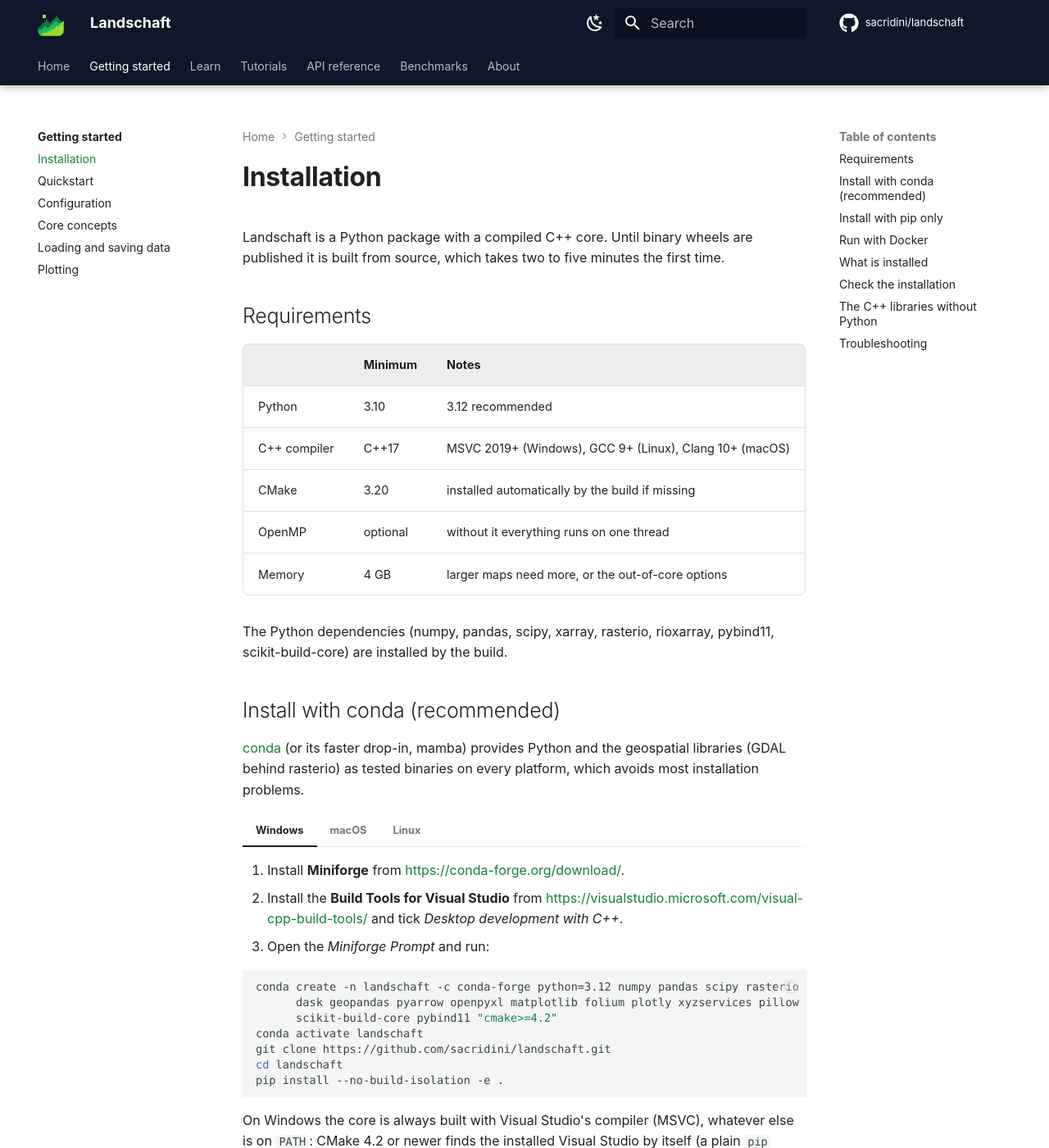
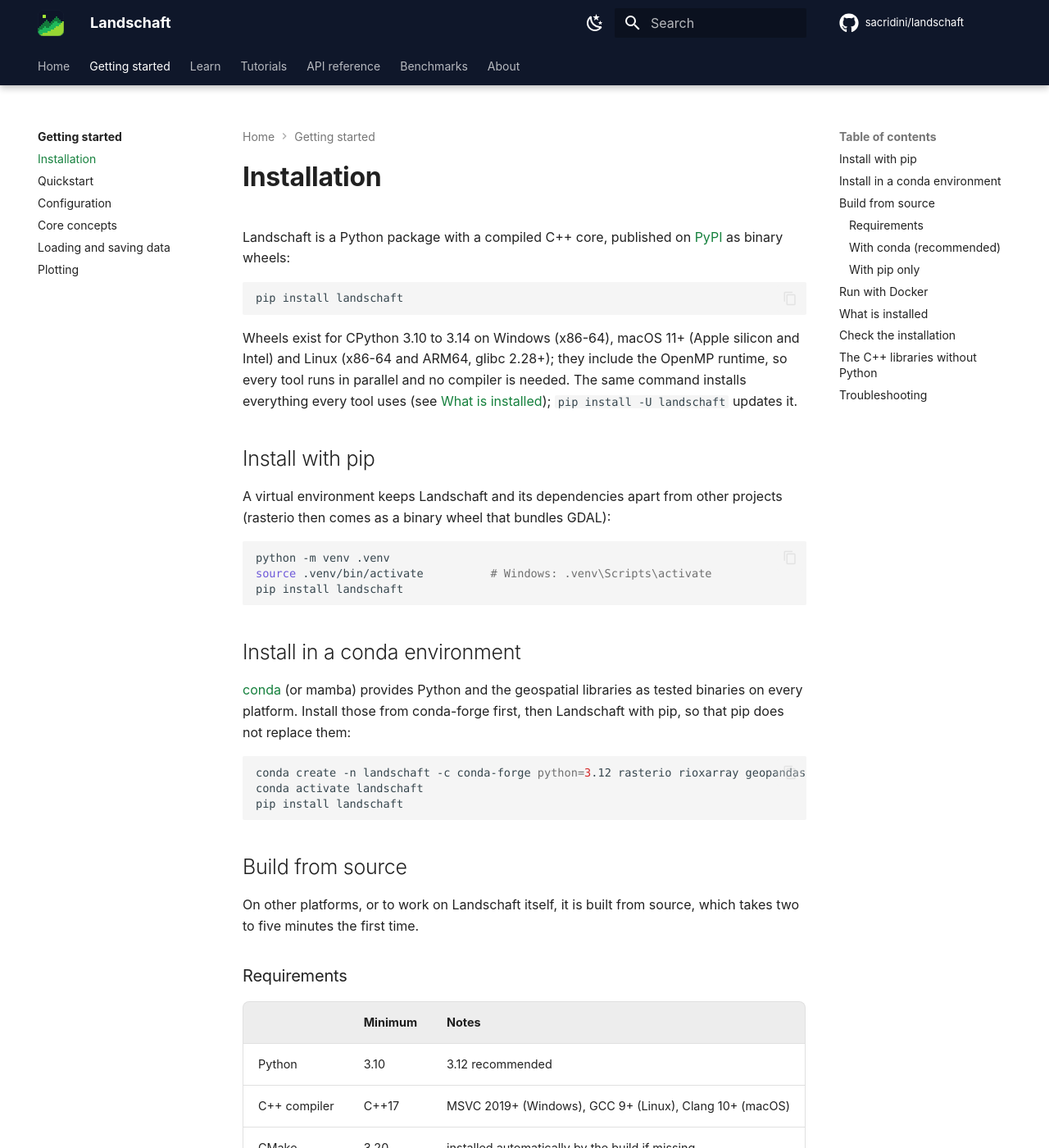
Before and after one commit to sacridini/landschaft, an MkDocs documentation site: the page built from docs/getting-started/installation.md, in a window 1280 px wide and 1400 px high. Shown: the whole window at 82% size. Built offline with MkDocs 1.6.1 and Material for MkDocs 9.7.7, drawn with Linux system fonts in a browser that asks for light colours; comment, search, counter and statistics services are not loaded; some of the changed text lies outside the part shown.

Commit message:
ci: automatic releases to PyPI and the website on GitHub Pages
release.yml: a pushed pyproject.toml version without a tag builds and tests the wheels (one job per platform
and Python), publishes them and the sdist to PyPI by trusted publishing, tags the version, makes the GitHub
release from the changelog and publishes the website (docs.yml). Package metadata: project URLs, keywords,
classifiers. README and installation guide: pip install landschaft first.

````diff
--- a/docs/getting-started/installation.md
+++ b/docs/getting-started/installation.md
@@ -1,10 +1,47 @@
 # Installation
 
-Landschaft is a Python package with a compiled C++ core. Until binary wheels
-are published it is built from source, which takes two to five minutes the
-first time.
+Landschaft is a Python package with a compiled C++ core, published on
+[PyPI](https://pypi.org/project/landschaft/) as binary wheels:
 
-## Requirements
+```bash
+pip install landschaft
+```
+
+Wheels exist for CPython 3.10 to 3.14 on Windows (x86-64), macOS 11+ (Apple
+silicon and Intel) and Linux (x86-64 and ARM64, glibc 2.28+); they include the
+OpenMP runtime, so every tool runs in parallel and no compiler is needed. The
+same command installs everything every tool uses (see
+[What is installed](#what-is-installed)); `pip install -U landschaft` updates it.
+
+## Install with pip
+
+A virtual environment keeps Landschaft and its dependencies apart from other
+projects (rasterio then comes as a binary wheel that bundles GDAL):
+
+```bash
+python -m venv .venv
+source .venv/bin/activate          # Windows: .venv\Scripts\activate
+pip install landschaft
+```
+
+## Install in a conda environment
+
+[conda](https://docs.conda.io) (or mamba) provides Python and the geospatial
+libraries as tested binaries on every platform. Install those from conda-forge
+first, then Landschaft with pip, so that pip does not replace them:
+
+```bash
+conda create -n landschaft -c conda-forge python=3.12 rasterio rioxarray geopandas
+conda activate landschaft
+pip install landschaft
+```
+
+## Build from source
+
+On other platforms, or to work on Landschaft itself, it is built from source,
+which takes two to five minutes the first time.
+
+### Requirements
 
 | | Minimum | Notes |
 |---|---|---|
@@ -17,11 +54,10 @@
 The Python dependencies (numpy, pandas, scipy, xarray, rasterio, rioxarray,
 pybind11, scikit-build-core) are installed by the build.
 
-## Install with conda (recommended)
+### With conda (recommended)
 
-[conda](https://docs.conda.io) (or its faster drop-in, mamba) provides Python
-and the geospatial libraries (GDAL behind rasterio) as tested binaries on every
-platform, which avoids most installation problems.
+A conda environment with the dependencies and the build tools avoids most
+problems:
 
 === "Windows"
 
@@ -88,15 +124,14 @@
 The `-e` (editable) flag makes `git pull` followed by the same `pip install`
 line enough to update; the C++ core is rebuilt only where it changed.
 
-## Install with pip only
+### With pip only
 
-With a system Python and a compiler already installed, a virtual environment
-is enough (rasterio then comes as a binary wheel that bundles GDAL):
+With a system Python and a compiler already installed, pip builds the latest
+code of the repository, or the source distribution of a release:
 
 ```bash
-python -m venv .venv
-source .venv/bin/activate          # Windows: .venv\Scripts\activate
 pip install "landschaft @ git+https://github.com/sacridini/landschaft.git"
+pip install --no-binary landschaft landschaft
 ```
 
 ## Run with Docker
@@ -178,14 +213,16 @@
 ## Troubleshooting
 
 ??? question "`pip install` fails with *no C++ compiler found* / *CMAKE_CXX_COMPILER not set*"
-    The build needs a C++17 compiler: the *Desktop development with C++*
-    workload of the Visual Studio Build Tools on Windows, `xcode-select
-    --install` on macOS, `build-essential` or `gcc-c++` on Linux.
+    pip found no wheel for this platform or Python version and builds from
+    source (check that the Python is 64-bit and 3.10 to 3.14). The build
+    needs a C++17 compiler: the *Desktop development with C++* workload of the
+    Visual Studio Build Tools on Windows, `xcode-select --install` on macOS,
+    `build-essential` or `gcc-c++` on Linux.
 
 ??? question "`ls.max_threads()` returns 1"
-    The core was built without OpenMP. On macOS install `llvm-openmp` (conda)
-    or `libomp` (Homebrew) and reinstall; with GCC and MSVC OpenMP is always
-    available. For a runtime elsewhere, point the build at it:
+    The wheels always have OpenMP; a core built from source may not. On
+    macOS install `llvm-openmp` (conda) or `libomp` (Homebrew) and reinstall;
+    with GCC and MSVC OpenMP is always available. For a runtime elsewhere, point the build at it:
     `pip install -Ccmake.define.OpenMP_ROOT=/path/to/libomp --no-build-isolation -e .`
     (the folder with `include/omp.h` and `lib/libomp.dylib`).
 
--- a/mkdocs.yml
+++ b/mkdocs.yml
@@ -4,12 +4,13 @@
   analysis for Python.
 site_author: Eduardo Lacerda
 copyright: Copyright &copy; 2026 Eduardo Lacerda &middot; GPL-3.0-or-later
+site_url: https://sacridini.github.io/landschaft/
 repo_url: https://github.com/sacridini/landschaft
 repo_name: sacridini/landschaft
 edit_uri: ""
 
 # Plain .html links: the built site opens straight from disk (file://) as well
-# as from a web server (GitHub Pages later).
+# as from GitHub Pages (.github/workflows/docs.yml publishes it with each release).
 use_directory_urls: false
 
 theme:
````
Also changed, not shown: CHANGELOG.md (+18 -0 lines), README.md (+22 -19 lines), docs/about/docs.md (+5 -3 lines), pyproject.toml (+29 -1 lines), 2 other files.
